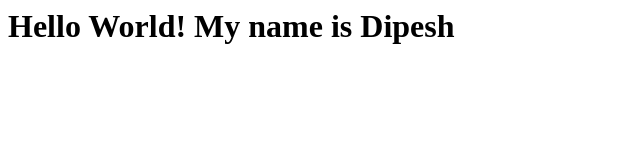
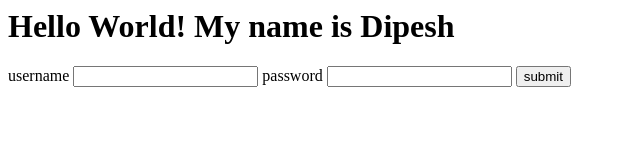
Before and after one commit to dipstha/hello-world, a plain HTML site: page index.html in a window 1280 px wide. Shown: the whole page, without its empty margins (0-640 px from the left). Drawn offline with Linux system fonts and the light colour scheme.

Commit message:
add username and password

```diff
--- a/index.html
+++ b/index.html
@@ -5,5 +5,13 @@
   </head>
   <body>
     <h1> Hello World! My name is Dipesh</h1>
+    <form>
+      <label for="username">username</label>
+      <input type="text" name="username" id="username" minlength="5"
+             maxlength="15" required>
+       <label for="user-password">password</label>
+       <input type="password" name="user-password"id="user-password"minlength="8" maxlength="16" required>
+       <input type="submit" value="submit">
+    </form>
   </body>
 </html>
```
